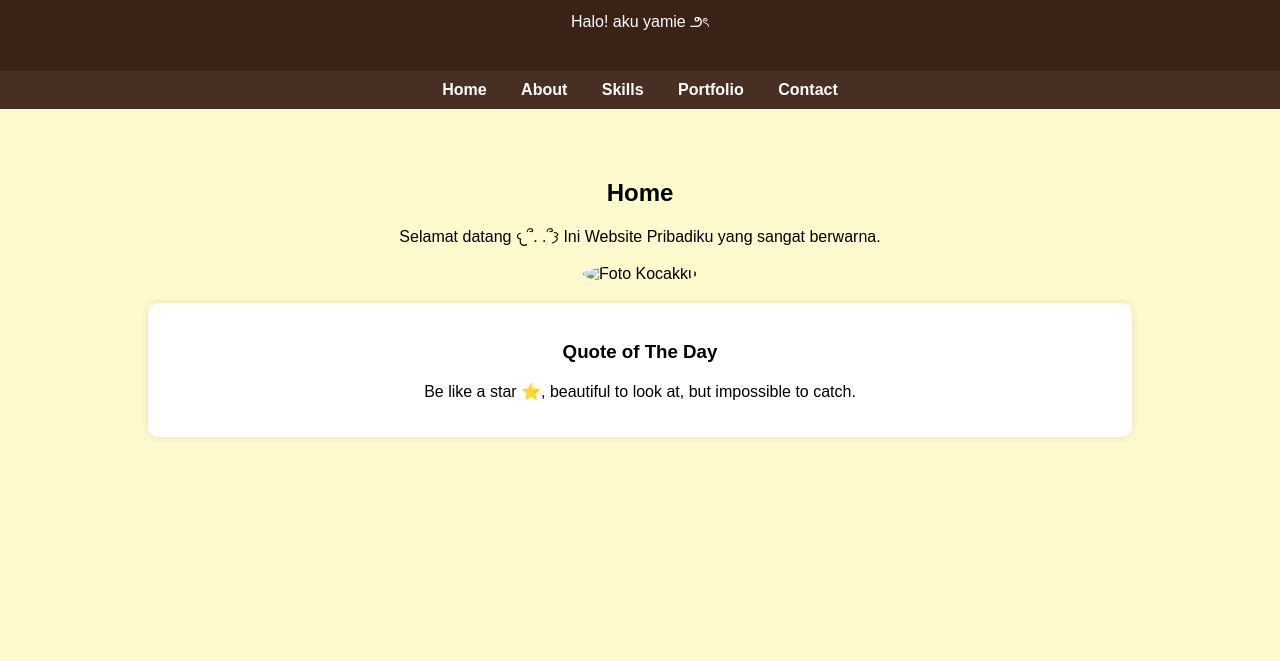
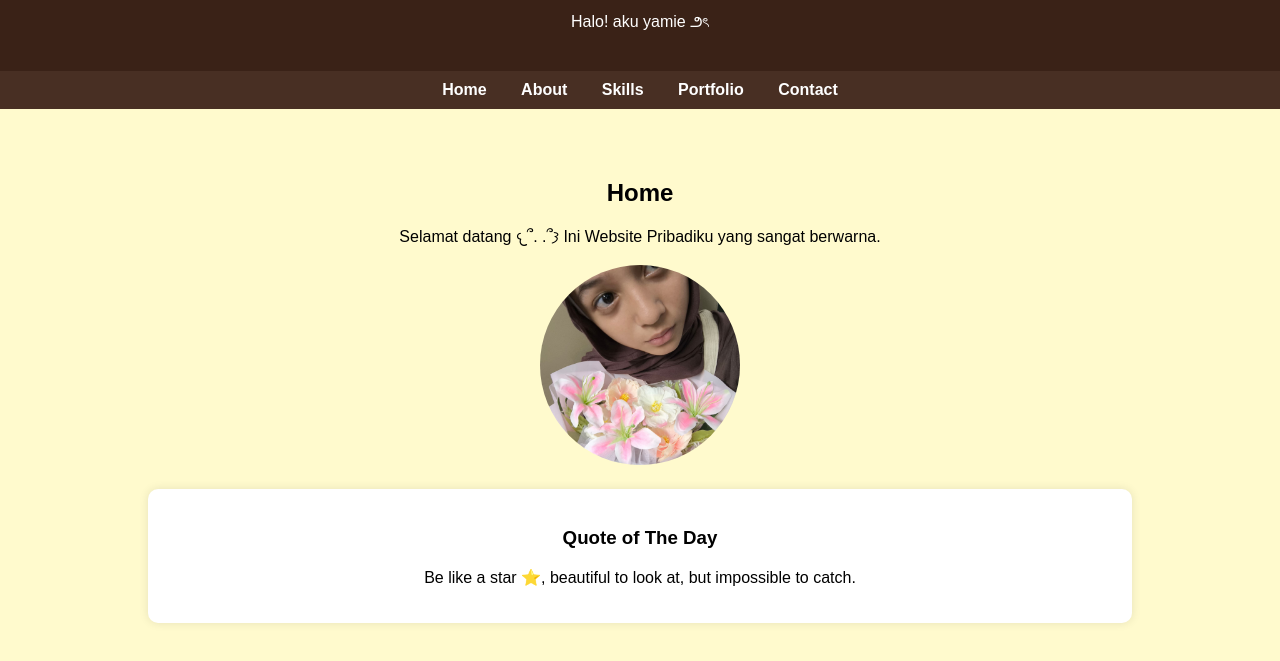
Before and after one commit to yamieyya/supreme-dollop, a plain HTML site: page index.html in a window 1280 px wide. Shown: the part 125-786 px from the top of the page. Drawn offline with Linux system fonts and the light colour scheme.

Commit message:
Fix HTML structure and update image source

```diff
--- a/index.html
+++ b/index.html
@@ -24,9 +24,10 @@
 <section id="home">
         <h2>Home</h2>
         <p>Selamat datang 𐔌՞. .՞𐦯 Ini Website Pribadiku yang sangat berwarna.</p>
-        <img src="images/yami.jpg" alt="Foto Kocakku">
+        <img src="yami.jpg" alt="Foto Kocakku">
         <div class="joke">
             <h3>Quote of The Day</h3>
             <p>Be like a star ⭐, beautiful to look at, but impossible to catch.</p>
         </div>
+
     </section>
```
